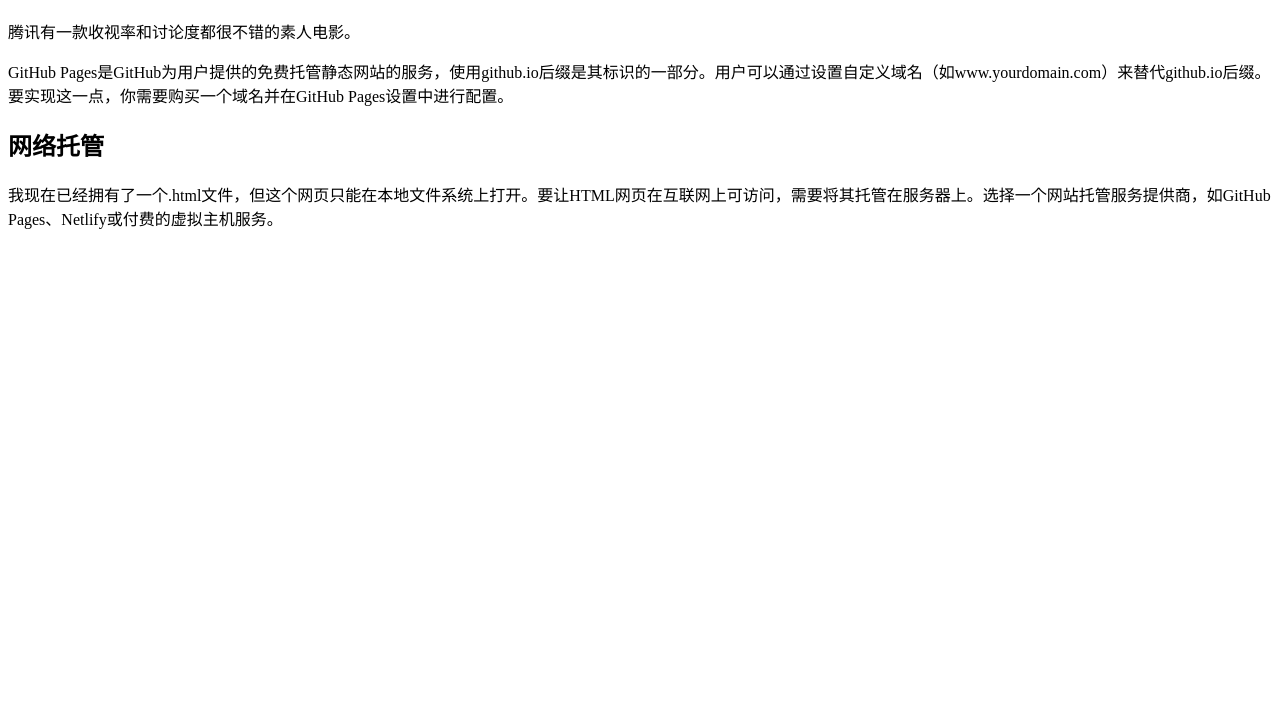
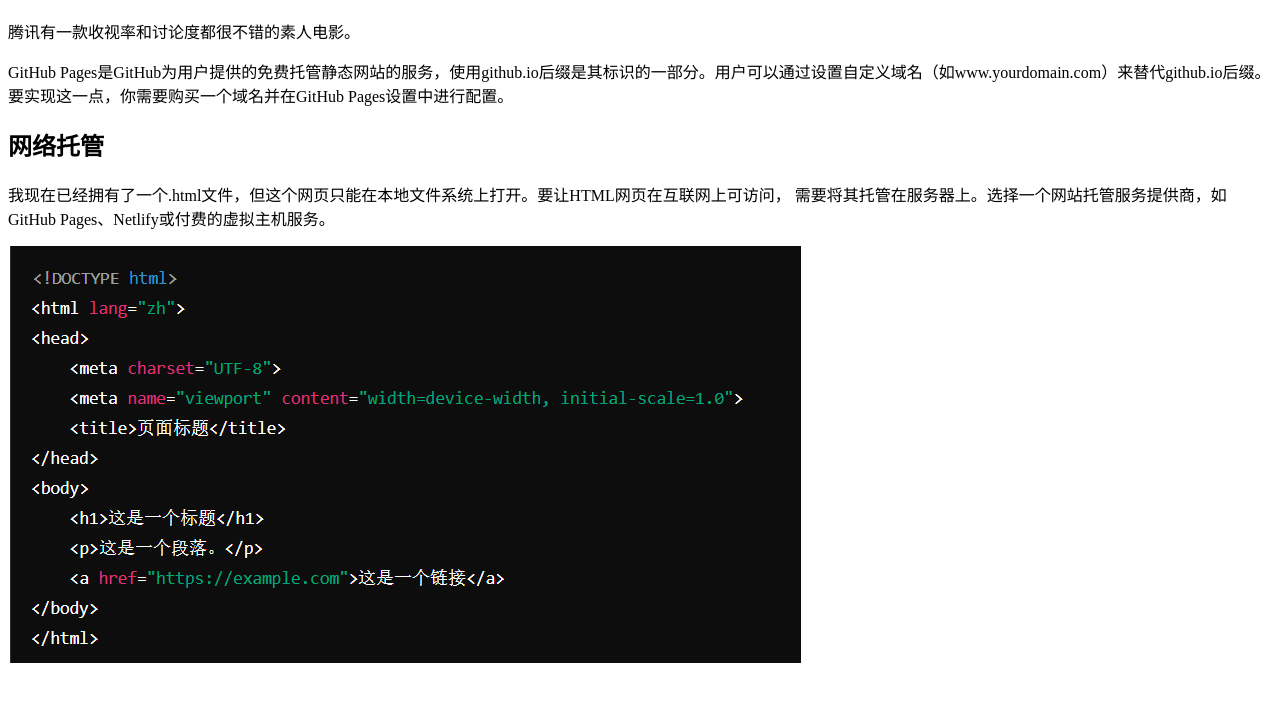
Before and after one commit to nongx787/mysite, a plain HTML site: page 001.html in a window 1280 px wide. Shown: the part 70-772 px from the top of the page. Drawn offline with Linux system fonts and the light colour scheme.

Commit message:
Update 001.html

```diff
--- a/001.html
+++ b/001.html
@@ -9,6 +9,9 @@
     <p>腾讯有一款收视率和讨论度都很不错的素人电影。</p>
     <p>GitHub Pages是GitHub为用户提供的免费托管静态网站的服务，使用github.io后缀是其标识的一部分。用户可以通过设置自定义域名（如www.yourdomain.com）来替代github.io后缀。要实现这一点，你需要购买一个域名并在GitHub Pages设置中进行配置。</p>
     <h2>网络托管</h2>
-    <p>我现在已经拥有了一个.html文件，但这个网页只能在本地文件系统上打开。要让HTML网页在互联网上可访问，需要将其托管在服务器上。选择一个网站托管服务提供商，如GitHub Pages、Netlify或付费的虚拟主机服务。</p>
+    <p>我现在已经拥有了一个.html文件，但这个网页只能在本地文件系统上打开。要让HTML网页在互联网上可访问，
+        需要将其托管在服务器上。选择一个网站托管服务提供商，如GitHub Pages、Netlify或付费的虚拟主机服务。
+    </p>
+    <img src="{DB81A257-2809-4097-81C6-1B222EA8081E}.png" alt="示例图片">
 </body>
 </html>
```
